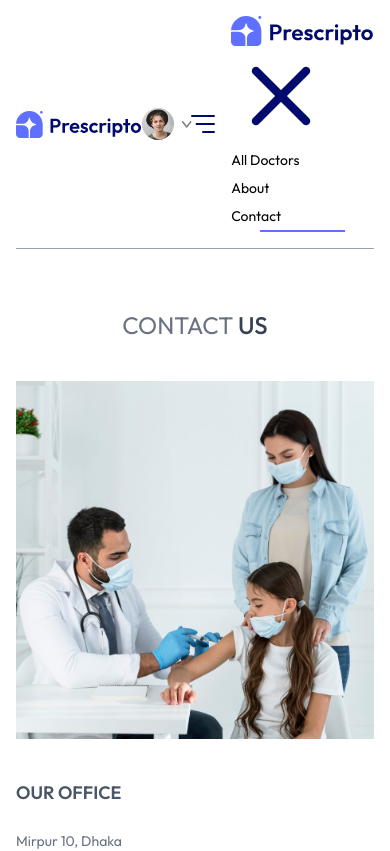
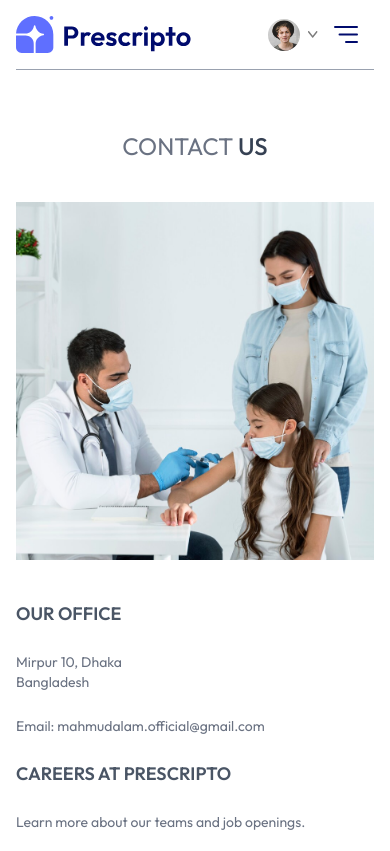
Before and after one commit to DhirajNeupane-999/Appartment-booking-system, a React (Vite) app in the folder frontend/: page /contact in a window 390 px wide. Shown: the top 851 px of the page. Built offline with nearby package versions, Linux system fonts and the light colour scheme.

Commit message:
mobile menu navbar css

```diff
--- a/frontend/src/components/Navbar.jsx
+++ b/frontend/src/components/Navbar.jsx
@@ -73,24 +73,34 @@ const Navbar = () => {
         {/* ----------- Mobile Menu ------------- */}
         <img
           onClick={() => setShowMenu(true)}
-          className="w-6 md:hidden"
+          className="w-6 cursor-pointer md:hidden"
           src={assets.menu_icon}
-          alt=""
+          alt="menu icon"
         />
-        <div>
-          <div>
-            <img src={assets.logo} alt="" />
+        <div
+          className={`${showMenu ? "fixed w-full" : "h-0 w-0"}
+          md:hidden right-0 top-0 bottom-0 z-20 overflow-hidden bg-white transition-all duration-300`}
+        >
+          <div className="flex items-center justify-between px-5 py-6">
+            <Link onClick={() => setShowMenu(false)} to="/">
+              <img className="w-36" src={assets.logo} />
+            </Link>
             <img
+              className="w-7 cursor-pointer"
               onClick={() => setShowMenu(false)}
               src={assets.cross_icon}
-              alt=""
+              alt="cross icon"
             />
           </div>
-          <ul>
+          <ul className="flex flex-col items-center gap-2 mt-5 px-5 text-lg font-medium">
             {navLinks.map((nav, index) => (
-              <NavLink key={index} to={nav.path}>
-                <li className="py-1">{nav.title}</li>
-                <hr className="hidden border-none outline-none h-0.5 bg-primary w-3/5 m-auto" />
+              <NavLink
+                onClick={() => setShowMenu(false)}
+                className="px-4 py-2 rounded inline-block"
+                key={index}
+                to={nav.path}
+              >
+                {nav.title}
               </NavLink>
             ))}
           </ul>
```
